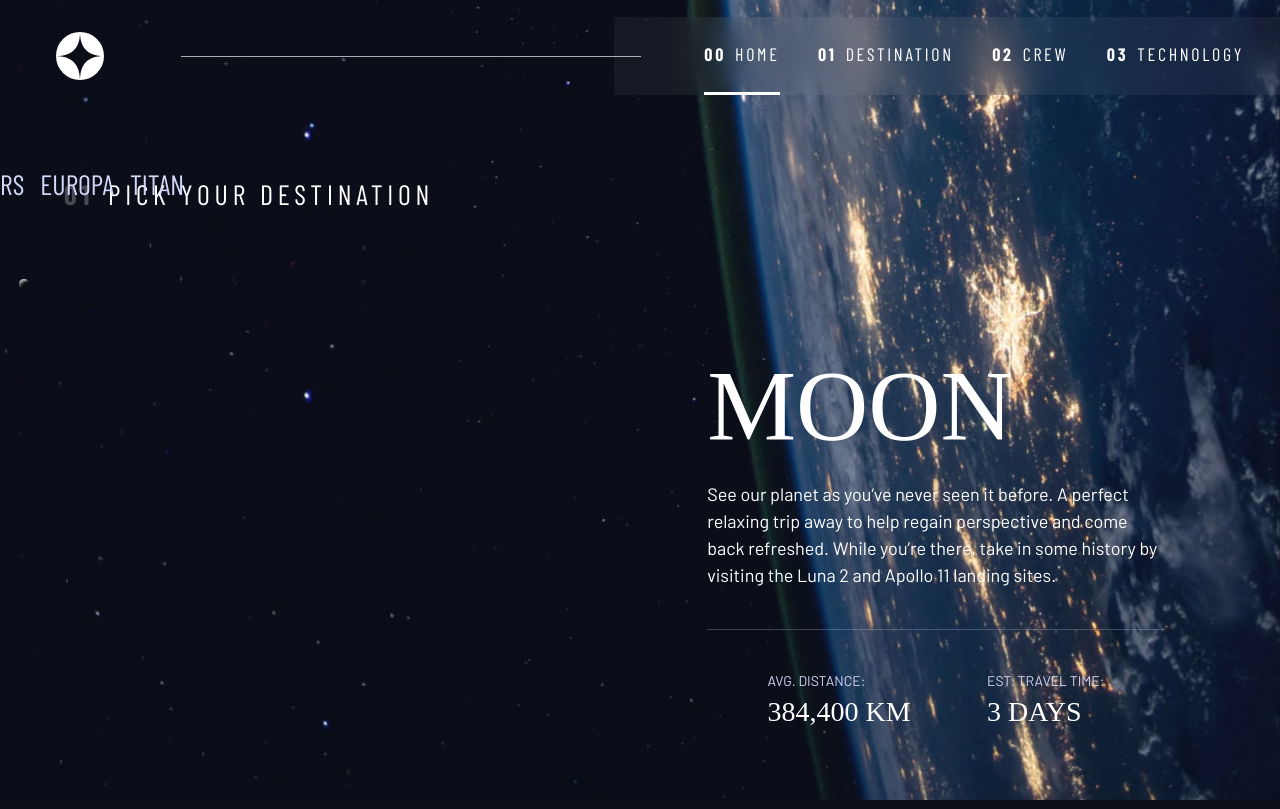
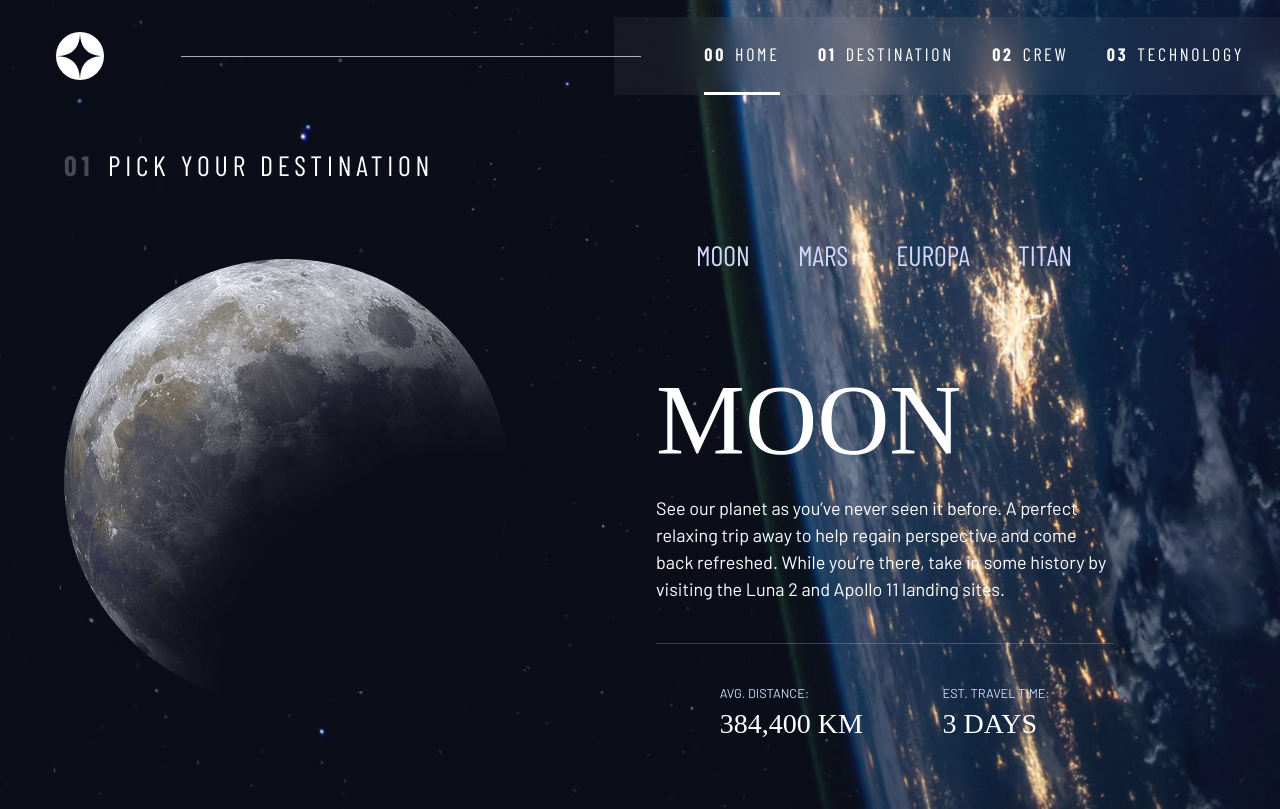
Before and after one commit to onnymm/spacetravel, a React (Vite) app: page /destination in a window 1280 px wide. Built offline with nearby package versions, Linux system fonts and the light colour scheme; a web font is replaced by a local one.

Commit message:
Checkpoint

```diff
--- a/src/index.css
+++ b/src/index.css
@@ -573,11 +573,38 @@ body * {
         align-self: end;
     }
 
-    .grid-container > *:first-child {
+    .grid-container--home > *:first-child {
         grid-column: 2;
     }
 
-    .grid-container > *:last-child {
+    .grid-container--home > *:last-child {
         grid-column: 3;
     }
+
+    /* .tab-list {
+        padding: 0;
+        margin: 0;
+    }
+
+    .destination-info {
+        justify-self: left;
+    } */
+
+    .grid-container--destination {
+        justify-items: start;
+        --flow-space: 2rem;
+        grid-template-areas:
+        '. title title .'
+        '. image tabs .'
+        '. image content .';
+    }
+
+    .grid-container--destination > img {
+        max-width: 80%;
+    }
+
+    .destination-info {
+        /* --fs-200: 1vw; */
+        --fs-200: clamp(0.5rem, 1vw, 0.875rem)
+    }
 }
--- a/src/ui_components/destination_items.jsx
+++ b/src/ui_components/destination_items.jsx
@@ -1,5 +1,5 @@
 const DestinationItems = ({setItem, data}) => (
-    <ul className="flex">
+    <ul className="tab-list flex">
         {data.destinations.map(
             (destination, index) => (
                 <li key={index}
```
